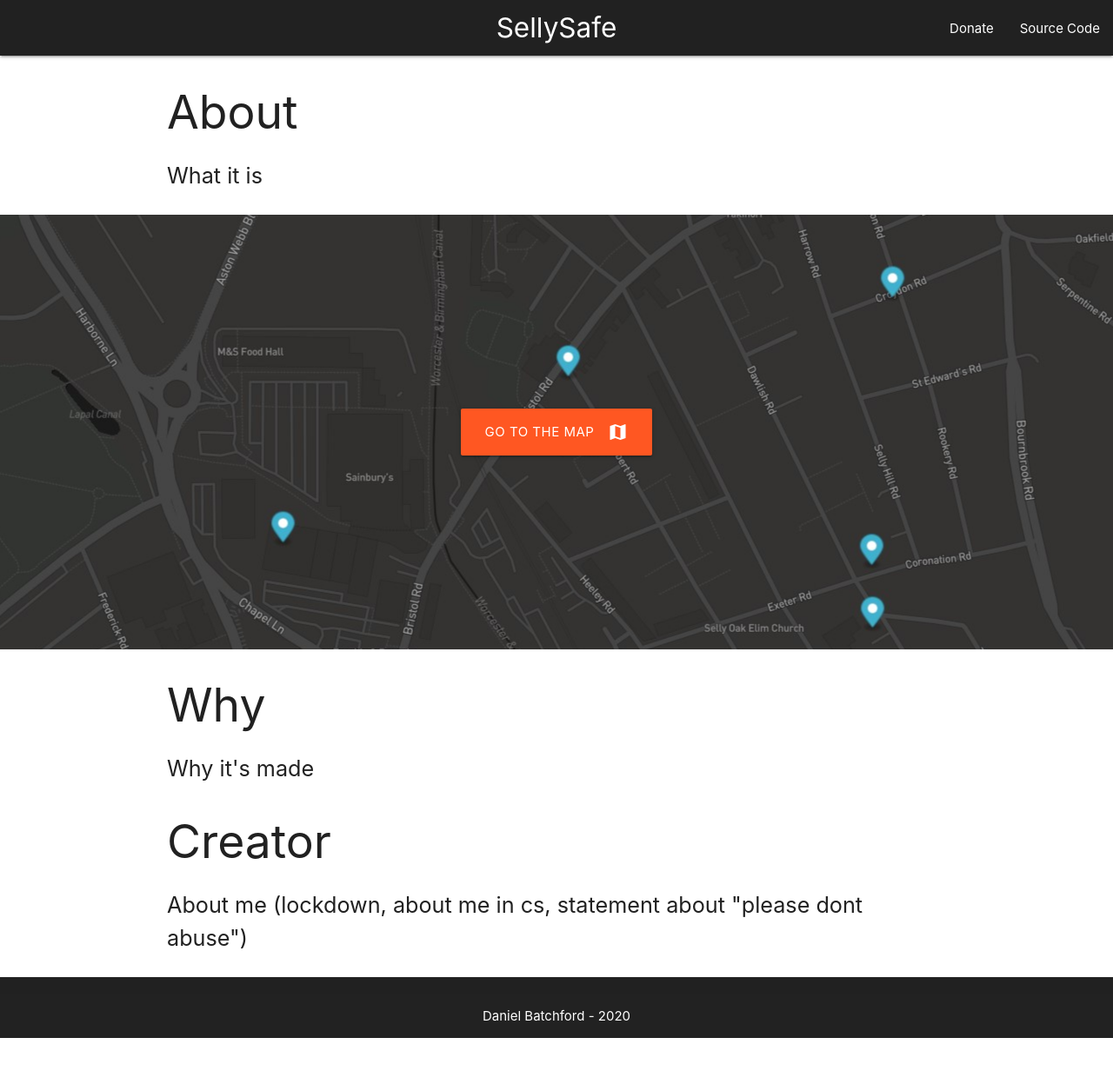
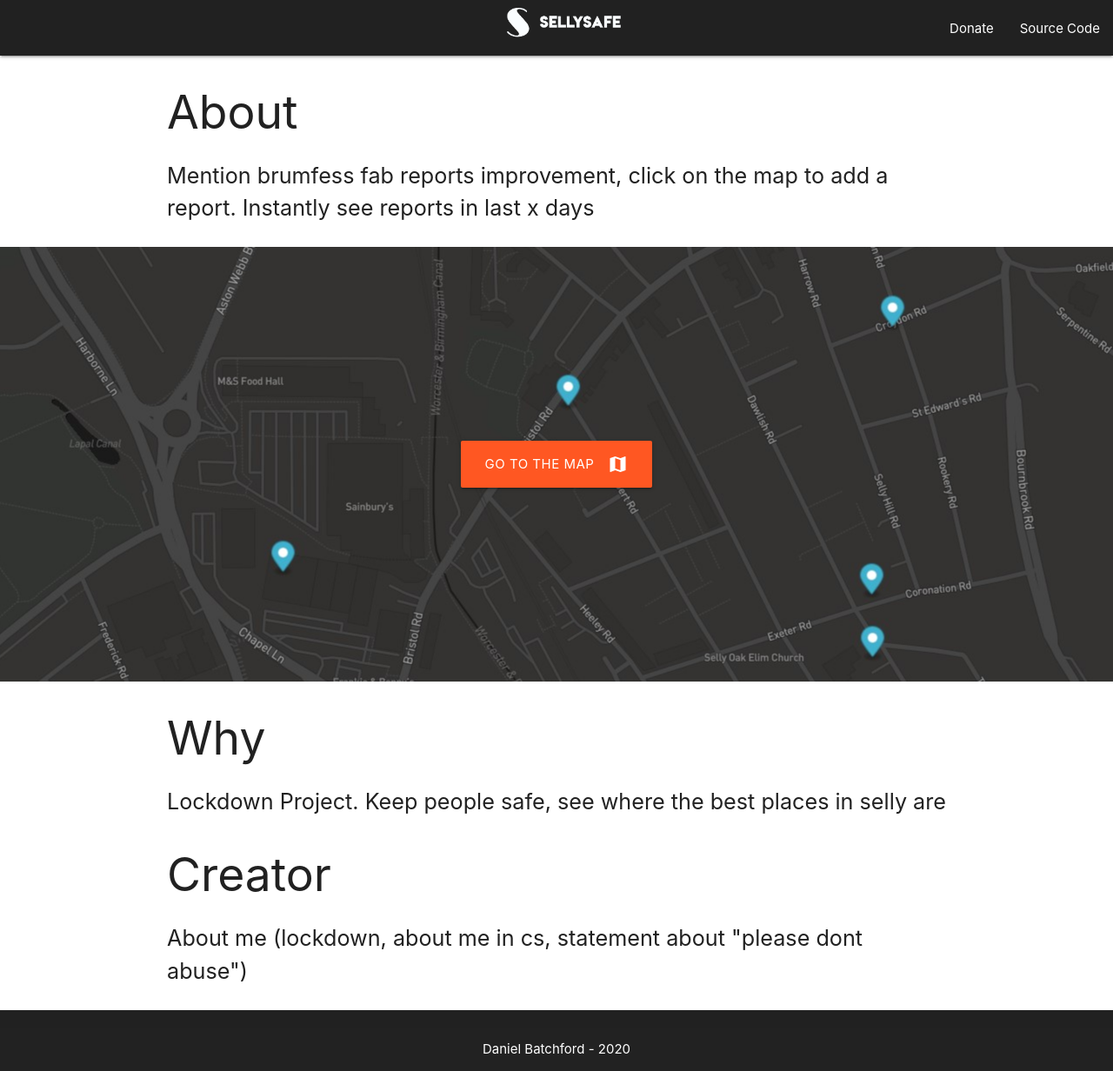
Before and after one commit to danielbatchford/SellySafe, a Django app: page /about in a window 1280 px wide. Shown: the whole page at 87% size. Before the commit the page ends 1194 px from the top, so only its background shows below. Run offline with Django 3.2, Linux system fonts and the light colour scheme; some libraries are stand-ins or nearby versions.

Commit message:
About page navbar, logos added

```diff
--- a/sellysafeweb/templates/sellysafeweb/about.html
+++ b/sellysafeweb/templates/sellysafeweb/about.html
@@ -17,9 +17,11 @@
 
     <nav class="grey darken-4" role="navigation">
         <div class="nav-wrapper">
+            <a href="/" class="brand-logo center">
+                <img alt="logo" src="{% static 'sellysafeweb/media/logolongtrn.png' %}" width='auto' height="50px"
+                     style="vertical-align: middle">
+            </a>
 
-                <a id="logo-container" class="brand-logo center"
-                   href="">SellySafe</a>
             <ul class="right hide-on-med-and-down">
                 <li><a class="waves-effect" href="https://www.google.com" target="blank">Donate</a></li>
                 <li><a class="waves-effect" href="https://github.com/danielbatchford/sellysafe" target="blank">Source
@@ -40,7 +42,8 @@
 
     <div class="container">
         <h2 class="header">About</h2>
-        <p class="flow-text">What it is</p>
+        <p class="flow-text">Mention brumfess fab reports improvement, click on the map to add a report. Instantly see
+            reports in last x days</p>
     </div>
 
     <div class="parallax-container center valign-wrapper">
@@ -59,7 +62,7 @@
 
     <div class="container">
         <h2 class="header">Why</h2>
-        <p class="flow-text">Why it's made</p>
+        <p class="flow-text">Lockdown Project. Keep people safe, see where the best places in selly are</p>
         <h2 class="header">Creator</h2>
         <p class="flow-text">About me (lockdown, about me in cs, statement about "please dont abuse")</p>
 
```
Also changed, not shown: SellySafe/settings.py (+0 -18 lines), sellysafeweb/templates/sellysafeweb/floating_logo.html (+9 -4 lines), sellysafeweb/static/sellysafeweb/media/logolongtrn.png (added), sellysafeweb/static/sellysafeweb/media/longlogoorangetrn.png (added). Lines whose indentation alone changed are shown as unchanged.
